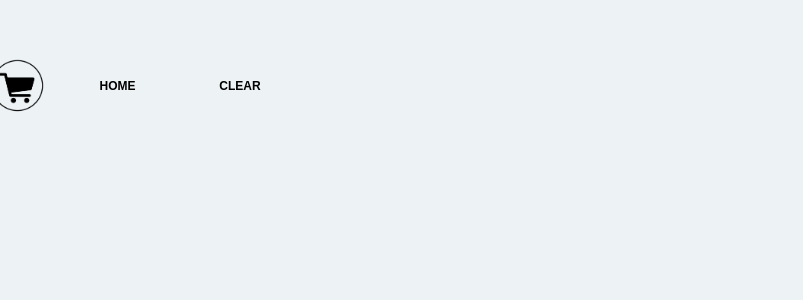
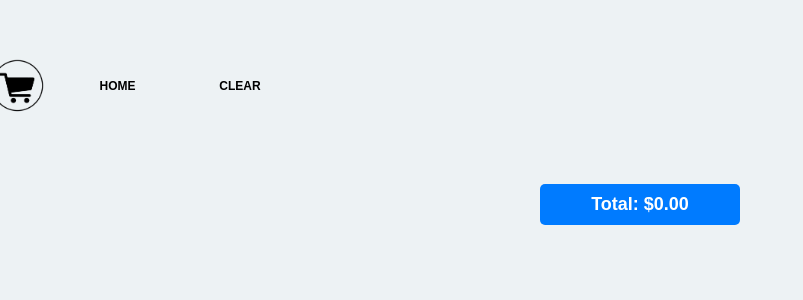
Before and after one commit to Marianoromero8/ProyectoFinal-Henry, a React (Vite) app: page /#/Cart in a window 1280 px wide. Shown: the top 300 px of the page, without its empty margins (0-803 px from the left). Built offline with nearby package versions, Linux system fonts and the light colour scheme.

Commit message:
Total button

```diff
--- a/src/components/Cart/Cart.jsx
+++ b/src/components/Cart/Cart.jsx
@@ -1,4 +1,4 @@
-import React, { useId } from "react";
+import React, { useEffect, useId, useState } from "react";
 import { useCart } from "../../hooks/useCart";
 import { Link } from "react-router-dom";
 import style from "./Cart.module.css";
@@ -6,6 +6,23 @@ import LogoCart from "../../assets/CART-32.png";
 const Cart = () => {
   const cartCheckboxId = useId();
   const { cart, addToCart, clearCart } = useCart();
+
+  const calculateTotal = () => {
+    return cart.reduce((total, product) => {
+      return total + product.price * product.quantity;
+    }, 0);
+  };
+
+  const [buttonText, setButtonText] = useState("");
+
+  useEffect(() => {
+    const total = calculateTotal();
+    if (total > 0) {
+      setButtonText(`Total: $${total.toFixed(2)}`);
+    } else {
+      setButtonText("Total: $0.00");
+    }
+  }, [cart]);
 
   const CartItem = ({ images, price, name, quantity, addToCart }) => {
     return (
@@ -19,6 +36,16 @@ const Cart = () => {
         </div>
       </div>
     );
+  };
+
+  const handleMouseEnter = () => {
+    if (calculateTotal() > 0) {
+      setButtonText("Pagar");
+    }
+  };
+
+  const handleMouseLeave = () => {
+    setButtonText(`Total: $${calculateTotal().toFixed(2)}`);
   };
 
   return (
@@ -45,6 +72,12 @@ const Cart = () => {
             ))
             : null}
         </ul>
+        <div className={style.totalCart}>
+          <button
+            className={style.totalCartButton}
+            onMouseEnter={handleMouseEnter}
+            onMouseLeave={handleMouseLeave}>{buttonText}</button>
+        </div>
       </aside>
     </div>
   );
--- a/src/components/Cart/Cart.module.css
+++ b/src/components/Cart/Cart.module.css
@@ -14,9 +14,11 @@
 .containerGeneralCart {
   width: 1400px;
 }
+
 .containerCart:hover {
   transform: scale(1.01);
 }
+
 .cartImg {
   width: 100%;
   height: 260px;
@@ -84,3 +86,28 @@
   align-items: center;
   margin: 50px;
 }
+
+.totalCart {
+  margin-top: 20px;
+  font-size: 18px;
+  font-weight: bold;
+  text-align: center;
+}
+
+.totalCartButton {
+  font-size: 18px;
+  font-weight: bold;
+  padding: 10px;
+  cursor: pointer;
+  border: none;
+  background-color: #007bff;
+  color: white;
+  border-radius: 5px;
+  width: 200px;
+  /* Ajusta este valor según el tamaño más largo que necesites */
+  text-align: center;
+}
+
+.totalCartButton:hover {
+  background-color: #0056b3;
+}
--- a/src/components/Home/Home.jsx
+++ b/src/components/Home/Home.jsx
@@ -133,9 +133,6 @@ const Home = () => {
                 <button className={styles.menuButton}>CREATE</button>
               </Link>
             )}
-          <Link to="/" className={styles.links}>
-            <button className={styles.menuButton}>EXIT</button>
-          </Link>
         </div>
       </div>
       <NavBar
```
